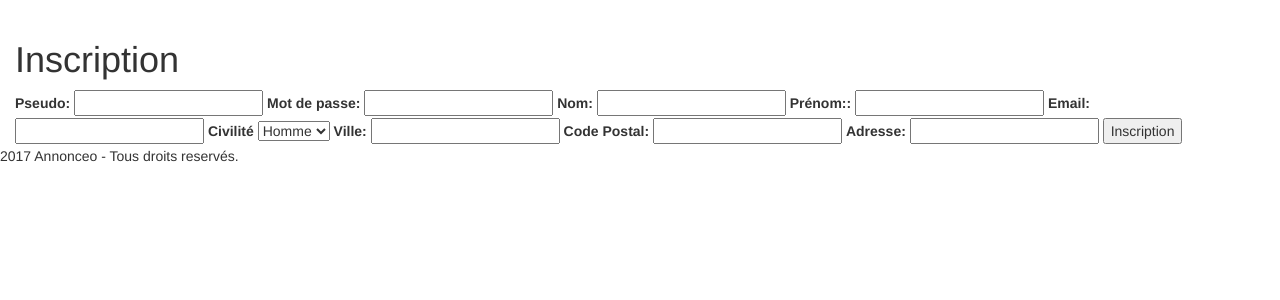
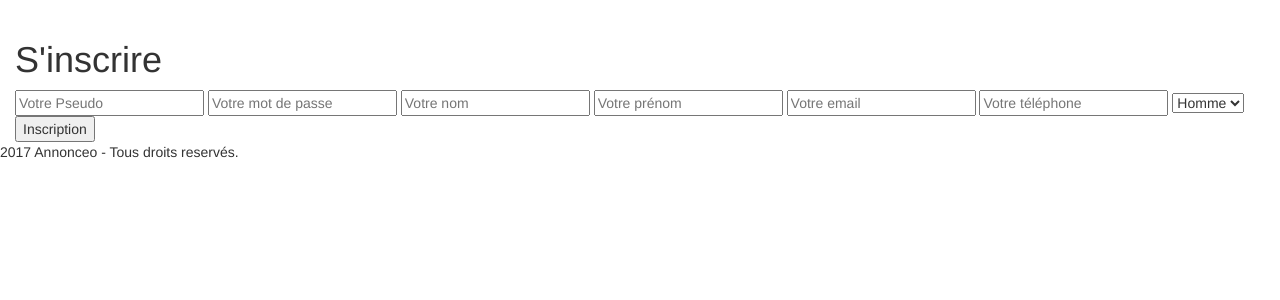
Before and after one commit to PH276/annonceo, a PHP site: page /inscription.php in a window 1280 px wide. Shown: the part 52-352 px from the top of the page. Run offline with PHP 8.4, Linux system fonts and the light colour scheme.

Commit message:
commit 2
inscription.php + modif header

```diff
--- a/inscription.php
+++ b/inscription.php
@@ -19,22 +19,35 @@ if(!empty($_POST)){
 	debug($_POST);
 
 	// Verification Pseudo :
-	$verif_pseudo = preg_match('#^([a-zA-Z0-9._-]{3,20})$#', $_POST['pseudo']); // Cette fonction me permet de mettre une règle en place pour les caractère autorisés :
+//	$verif_pseudo = preg_match('#^([a-zA-Z0-9._-]{3,20})$#', $_POST['pseudo']); // Cette fonction me permet de mettre une règle en place pour les caractère autorisés :
 		// arg 1 : REGEX - EXPRESSIONS REGULIERES
 		// arg 2 : La CC
 		// Retour: TRUE (si OK) - FALSE (si pas OK)
 
-	if(!empty($_POST['pseudo'])){
-		if(!$verif_pseudo){ // Si verif_pseudo nous retourne false
-			$msg .= '<div class="erreur">Pseudo : Caractères autorisés (A à Z, et de 0 à 9), minimum 3 caractères, maximum 20 caractères.</div>';
-		}
-	}
-	else{
+		if(empty($_POST['pseudo'])){
 			$msg .= '<div class="erreur">Veuillez renseigner un pseudo.</div>';
 		}
 
 		// Verification Mot de passe :
 		$verif_pwd = preg_match('#^(?=.*\d)(?=.*[a-z])(?=.*[A-Z]).{8,20}$#', $_POST['mdp']);  // 8 caractere min, 20 max, au moins un chiffre, au moins une MAJ.
+
+		if(!empty($_POST['nom'])){
+			if(!$verif_pwd){
+				$msg .= '<div class="erreur">Nom : Veuillez renseigner 8 caractère minimum (20 max).</div>';
+			}
+		}
+		else{
+			$msg .= '<div class="erreur">Veuillez renseigner votre nom.</div>';
+		}
+
+		if(!empty($_POST['prenom'])){
+			if(!$verif_pwd){
+				$msg .= '<div class="erreur">Prénom : Veuillez renseigner 8 caractère minimum (20 max).</div>';
+			}
+		}
+		else{
+			$msg .= '<div class="erreur">Veuillez renseigner votre prénom.</div>';
+		}
 
 		if(!empty($_POST['mdp'])){
 			if(!$verif_pwd){
@@ -88,13 +101,17 @@ if(!empty($_POST)){
 				$mdp = md5($_POST['mdp']); // md5() va crypté le mdp selon en hashage 64o
 
 				// requete INSERT
-			$resultat = $pdo -> prepare("INSERT INTO membre (pseudo, mdp, nom, prenom, email, civilite, statut)   VALUES (:pseudo, :mdp, :nom, :prenom, :email, :civilite, '0')   ");
+				$resultat = $pdo -> prepare("INSERT INTO  membre ( pseudo ,  mdp ,  nom ,  prenom ,  telephone ,  email ,  civilite ,  statut ,  date_enregistrement ) VALUES ( :pseudo ,  :mdp ,  :nom ,  :prenom ,  :telephone ,  :email ,  :civilite ,  '0' ,  now() )");
+
+
+
 
 				$resultat -> bindParam(':pseudo', $_POST['pseudo'], PDO::PARAM_STR);
 				$resultat -> bindParam(':mdp', $mdp, PDO::PARAM_STR);
 				$resultat -> bindParam(':nom', $_POST['nom'], PDO::PARAM_STR);
 				$resultat -> bindParam(':prenom', $_POST['prenom'], PDO::PARAM_STR);
 				$resultat -> bindParam(':email', $_POST['email'], PDO::PARAM_STR);
+				$resultat -> bindParam(':telephone', $_POST['telephone'], PDO::PARAM_STR);
 				$resultat -> bindParam(':civilite', $_POST['civilite'], PDO::PARAM_STR);
 
 
@@ -132,33 +149,25 @@ $page = 'Inscription';
 	require_once('inc/header.inc.php');
 	?>
 	<!-- CONTENU HTML -->
-<h1>Inscription</h1>
+	<h1>S'inscrire</h1>
+	<div>
+
 
 		<form method="post" action="">
 			<?= $msg ?>
-	<label>Pseudo:</label>
-	<input type="text" name="pseudo" value="<?= $pseudo ?>" />
-	<label>Mot de passe:</label>
-	<input type="text" name="mdp" />
-	<label>Nom:</label>
-	<input type="text" name="nom" value="<?= $nom ?>"/>
-	<label>Prénom::</label>
-	<input type="text" name="prenom" value="<?= $prenom ?>"/>
-	<label>Email:</label>
-	<input type="text" name="email" value="<?= $email ?>"/>
-	<label>Civilité</label>
+			<input type="text" name="pseudo" value="<?= $pseudo ?>" placeholder="Votre Pseudo"/>
+			<input type="password" name="mdp" placeholder="Votre mot de passe"/>
+			<input type="text" name="nom" value="<?= $nom ?>" placeholder="Votre nom"/>
+			<input type="text" name="prenom" value="<?= $prenom ?>" placeholder="Votre prénom"/>
+			<input type="text" name="email" value="<?= $email ?>" placeholder="Votre email"/>
+			<input type="text" name="ville" value="<?= $ville ?>" placeholder="Votre téléphone"/>
 			<select name="civilite">
 				<option value="m" selected >Homme</option>
 				<option value="f" <?= ($civilite == 'f') ? 'selected' : '' ?> >Femme</option>
 			</select>
-	<label>Ville:</label>
-	<input type="text" name="ville" value="<?= $ville ?>"/>
-	<label>Code Postal:</label>
-	<input type="text" name="cp" value="<?= $cp ?>"/>
-	<label>Adresse:</label>
-	<input type="text" name="adresse" value="<?= $adresse ?>"/>
-	<input type="submit" value="Inscription" />
+			<input type="submit" value="Inscription">
 		</form>
+	</div>
 
 	<?php
 	require_once('inc/footer.inc.php');
```
Also changed, not shown: inc/header.inc.php (indentation only). Lines whose indentation alone changed are shown as unchanged.
